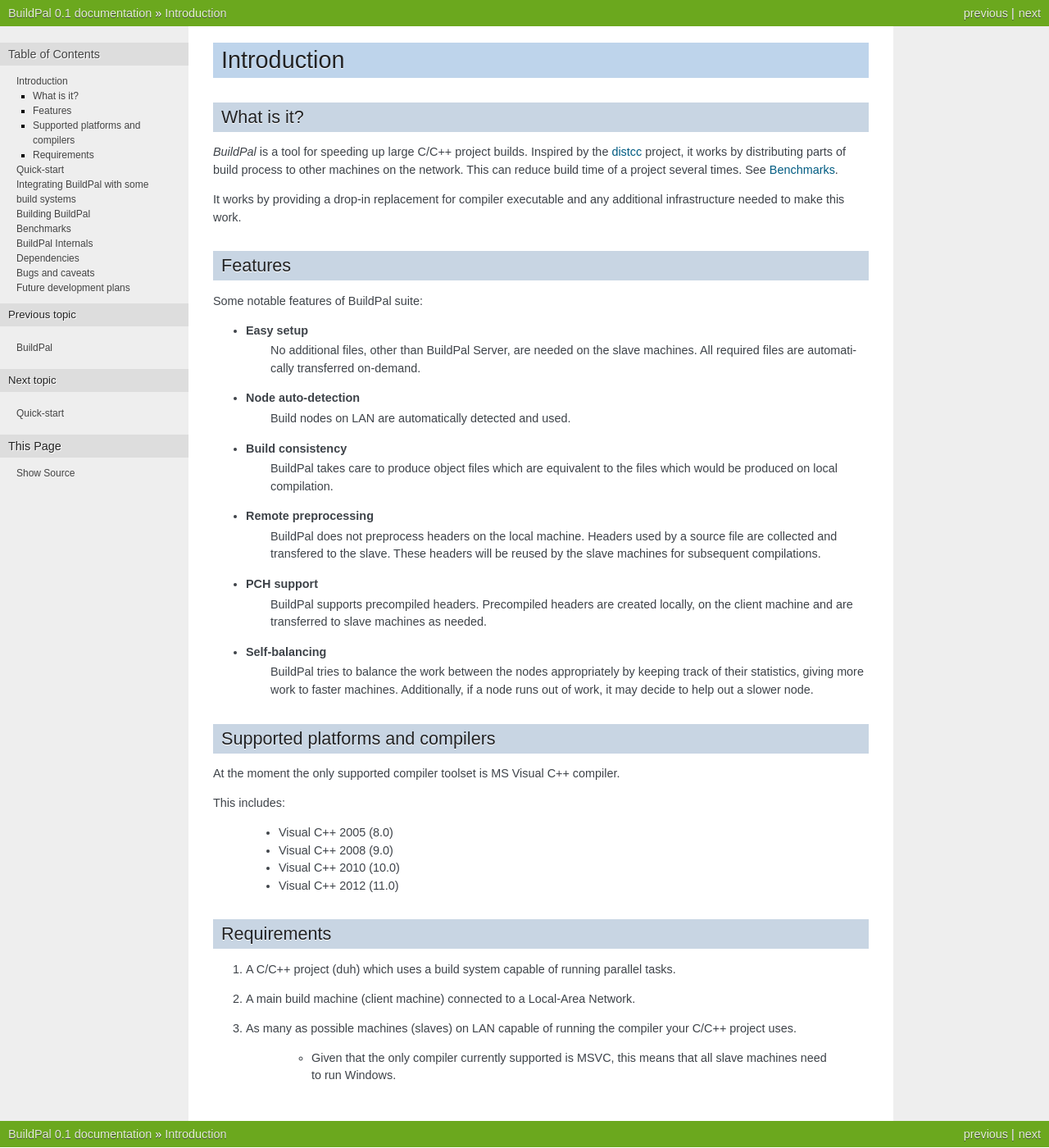
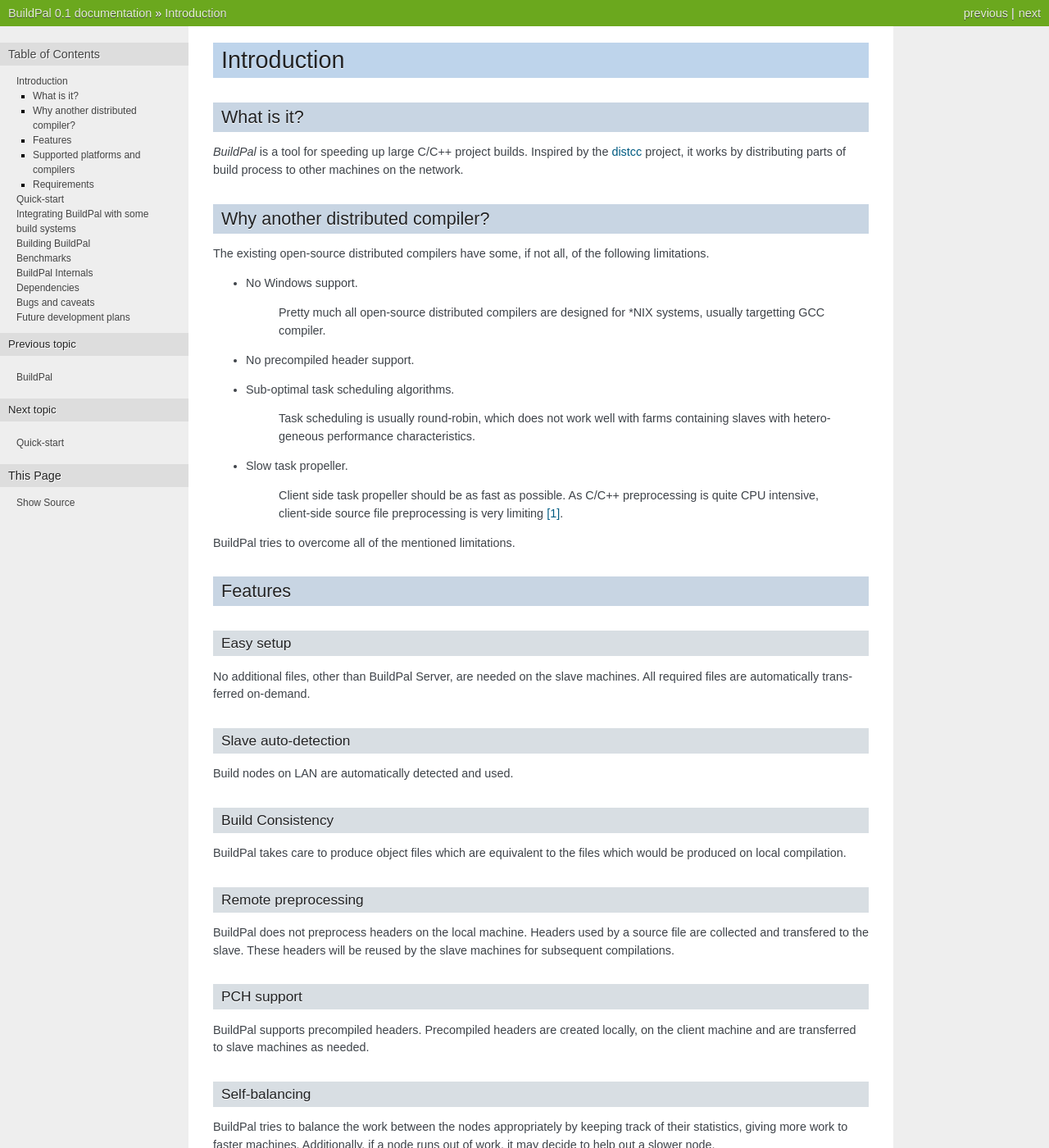
Before and after one commit to pkesist/buildpal, a Sphinx documentation site: the page built from Documentation/intro.rst, in a window 1280 px wide and 1400 px high. Shown: the whole window at 82% size. Built offline with Sphinx 7.4.7, drawn with Linux system fonts in a browser that asks for light colours; some of the changed text lies outside the part shown.

Commit message:
docs update

```diff
--- a/Documentation/conf.py
+++ b/Documentation/conf.py
@@ -133,7 +133,7 @@ html_theme = 'nature'
 # Add any paths that contain custom static files (such as style sheets) here,
 # relative to this directory. They are copied after the builtin static files,
 # so a file named "default.css" will overwrite the builtin "default.css".
-html_static_path = ['_static']
+html_static_path = ['static']
 
 # Add any extra paths that contain custom files (such as robots.txt or
 # .htaccess) here, relative to this directory. These files are copied
--- a/Documentation/intro.rst
+++ b/Documentation/intro.rst
@@ -8,44 +8,76 @@ What is it?
 *BuildPal* is a tool for speeding up large C/C++ project builds. Inspired by
 the `distcc <https://code.google.com/p/distcc/>`_ project, it works by
 distributing parts of build process to other machines on the network.
-This can reduce build time of a project several times. See :ref:`benchmarks`.
 
-It works by providing a drop-in replacement for compiler executable and
-any additional infrastructure needed to make this work.
+Why another distributed compiler?
+=================================
+
+The existing open-source distributed compilers have some, if not all, of the
+following limitations.
+
+* No Windows support.
+
+    Pretty much all open-source distributed compilers are designed for \*NIX
+    systems, usually targetting GCC compiler.
+
+* No precompiled header support.
+
+* Sub-optimal task scheduling algorithms.
+
+    Task scheduling is usually round-robin, which does not work well with farms
+    containing slaves with heterogeneous performance characteristics.
+
+* Slow task propeller.
+
+    Client side task propeller should be as fast as possible. As C/C++
+    preprocessing is quite CPU intensive, client-side source file preprocessing
+    is very limiting [#f1]_.
+
+BuildPal tries to overcome all of the mentioned limitations.
 
 Features
 ========
 
-Some notable features of BuildPal suite:
+Easy setup
+----------
 
-* **Easy setup**
-    No additional files, other than BuildPal Server, are needed on the
-    slave machines. All required files are automatically transferred
-    on-demand.
+No additional files, other than BuildPal Server, are needed on the
+slave machines. All required files are automatically transferred
+on-demand.
 
-* **Node auto-detection**
-    Build nodes on LAN are automatically detected and used.
+Slave auto-detection
+--------------------
 
-* **Build consistency**
-    BuildPal takes care to produce object files which are equivalent
-    to the files which would be produced on local compilation.
+Build nodes on LAN are automatically detected and used.
 
-* **Remote preprocessing**
-    BuildPal does not preprocess headers on the local machine.
-    Headers used by a source file are collected and transfered to the slave.
-    These headers will be reused by the slave machines for subsequent
-    compilations.
+Build Consistency
+-----------------
 
-* **PCH support**
-    BuildPal supports precompiled headers. Precompiled headers are
-    created locally, on the client machine and are transferred to slave machines
-    as needed.
+BuildPal takes care to produce object files which are equivalent
+to the files which would be produced on local compilation.
 
-* **Self-balancing**
-    BuildPal tries to balance the work between the nodes appropriately by
-    keeping track of their statistics, giving more work to faster machines.
-    Additionally, if a node runs out of work, it may decide to help out a
-    slower node.
+Remote preprocessing
+--------------------
+
+BuildPal does not preprocess headers on the local machine.
+Headers used by a source file are collected and transfered to the slave.
+These headers will be reused by the slave machines for subsequent
+compilations.
+
+PCH support
+-----------
+
+BuildPal supports precompiled headers. Precompiled headers are
+created locally, on the client machine and are transferred to slave machines
+as needed.
+
+Self-balancing
+--------------
+
+BuildPal tries to balance the work between the nodes appropriately by
+keeping track of their statistics, giving more work to faster machines.
+Additionally, if a node runs out of work, it may decide to help out a
+slower node.
 
 Supported platforms and compilers
 =================================
@@ -64,12 +96,28 @@ This includes:
 Requirements
 ============
 
-1. A C/C++ project (duh) which uses a build system capable of running parallel
+1. A C/C++ project (duh) using a build system capable of running parallel
    tasks.
 
 2. A main build machine (client machine) connected to a Local-Area Network.
 
 3. As many as possible machines (slaves) on LAN capable of running the compiler
    your C/C++ project uses.
+
     * Given that the only compiler currently supported is MSVC, this means that
       all slave machines need to run Windows.
+
+
+.. rubric:: footnotes
+
+.. [#f1] MS Visual C++ compiler does not really have a preprocessing step when
+    compiling. It tries to optimize the compilation processes and memory usage
+    by going through the file only once, performing both preprocesing and
+    tokenization at once, line by line. Manually running the preprocessor, and
+    then compiling the preprocessed result significantly increases the compilation
+    time. Consequently, trying to distribute compilation of locally preprocessed
+    source files apriori incurs a time penalty. This approach can generate
+    work for only 2-3 additional slaves at best. To make matters worse, MSVC++
+    is generally `unable \
+    <http://connect.microsoft.com/VisualStudio/feedback/details/783043/>`_
+    to compile preprocessed output it generates.
```
Also changed, not shown: Documentation/benchmarks.rst (+18 -4 lines), Documentation/build_systems.rst (+10 -0 lines), Documentation/building.rst (+8 -7 lines), Documentation/quickstart.rst (+5 -4 lines).
